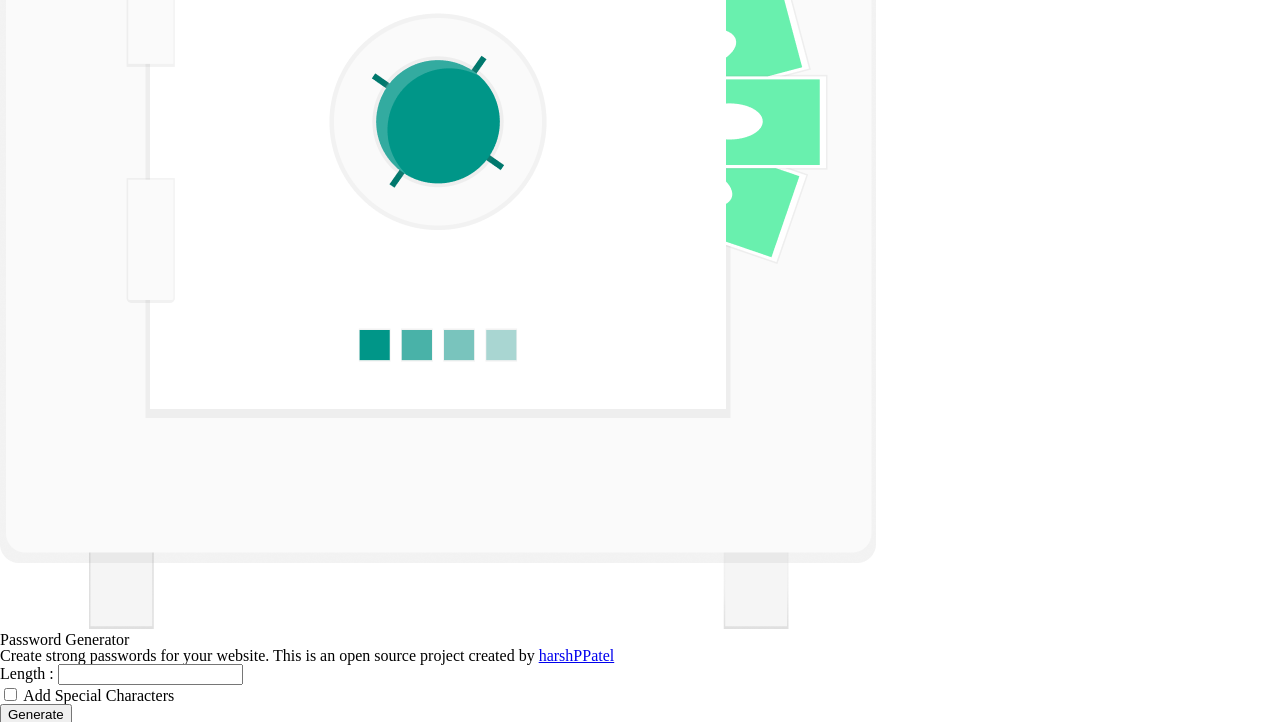
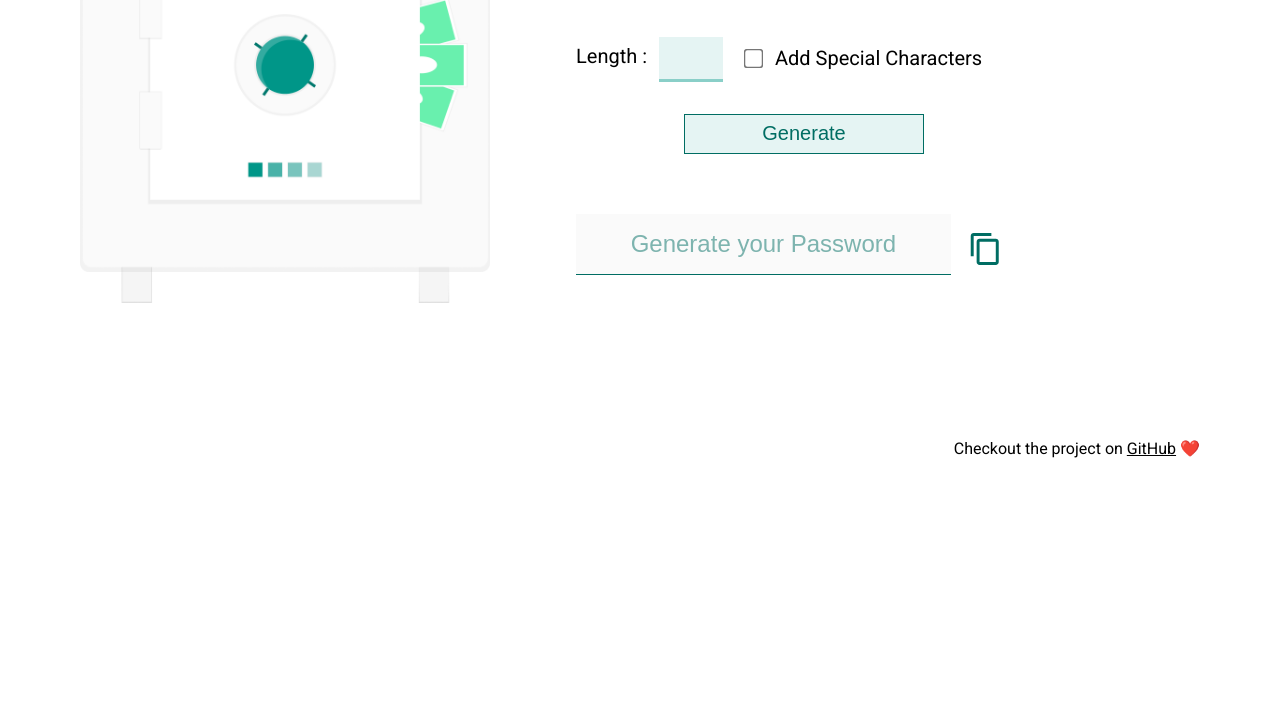
Before and after one commit to harshPPatel/password-generator, a website built with Parcel: page src/index.html in a window 1280 px wide. Shown: the part 315-1037 px from the top of the page. After the commit the page ends 800 px from the top, so only its background shows below. Built offline with nearby package versions, Linux system fonts and the light colour scheme.

Commit message:
added desktop styles for the project

```diff
--- a/src/index.html
+++ b/src/index.html
@@ -4,7 +4,11 @@
     <meta charset="UTF-8">
     <meta name="viewport" content="width=device-width, initial-scale=1.0">
     <meta http-equiv="X-UA-Compatible" content="ie=edge">
-    <title>Starter Kit with Parcel JS</title>
+    <title>Password Generator</title>
+    <!-- Google Fonts -->
+    <link
+      href="https://fonts.googleapis.com/css?family=Roboto:300,400,500&display=swap"
+      rel="stylesheet">
     <link rel="stylesheet" href="./scss/app.scss">
   </head>
   <body>
@@ -51,7 +55,8 @@
           <input type="text"
             name="generated_password"
             id="generated_password"
-            disabled="true">
+            disabled="true"
+            placeholder="Generate your Password">
 
           <!-- copy svg -->
           <a href="" id="copy">
@@ -62,6 +67,8 @@
         </div>
       </div>
     </main>
+
+    <!-- Footer -->
     <footer>
       <p>Checkout the project on
         <a href="https://github.com/harshPPatel/password-generator"
--- a/src/scss/01-helpers/variables.scss
+++ b/src/scss/01-helpers/variables.scss
@@ -0,0 +1,6 @@
+// Colors
+$primary-color: #009688;
+$primary-dark-color: #006d63;
+
+// Other
+$container-width: 1120px;
--- a/src/scss/02-basic/base.scss
+++ b/src/scss/02-basic/base.scss
@@ -0,0 +1,29 @@
+body {
+  height: 100%;
+  width: 100vw;
+  min-height: 100vh;
+  display: flex;
+  align-items: center;
+  justify-content: center;
+  flex-direction: column;
+  font-family: 'Roboto', 'Lucida Sans', 'Lucida Sans Regular', 'Lucida Grande', 'Lucida Sans Unicode', 'Geneva', 'Verdana', sans-serif;
+  font-size: 16px;
+  line-height: 150%;
+  position: relative;
+}
+
+main,
+footer {
+  width: 100%;
+  max-width: $container-width;
+}
+
+a {
+  color: inherit;
+  transition: opacity 0.2s ease;
+
+  &:hover,
+  &:active {
+    opacity: 0.5;
+  }
+}
--- a/src/scss/02-basic/typography.scss
+++ b/src/scss/02-basic/typography.scss
@@ -0,0 +1,26 @@
+h1 {
+  font-size: 42px;
+  font-weight: 500;
+  position: relative;
+
+  &::before {
+    content: '';
+    display: block;
+    position: absolute;
+    right: 103%;
+    top: 50%;
+    transform: translateY(-50%);
+    height: 14px;
+    width: 14px;
+    background-color: $primary-color;
+    border-radius: 20px;
+  }
+}
+
+.kicker {
+  font-size: 18px;
+  font-weight: 300;
+  color: rgba(#000, 0.7);
+  margin: 20px 0 40px;
+  line-height: 160%;
+}
--- a/src/scss/03-layout/footer.scss
+++ b/src/scss/03-layout/footer.scss
@@ -0,0 +1,7 @@
+footer {
+  text-align: right;
+  position: absolute;
+  bottom: 24px;
+  left: 50%;
+  transform: translateX(-50%);
+}
--- /dev/null
+++ b/src/scss/03-layout/main.scss
@@ -0,0 +1,28 @@
+main {
+  display: flex;
+  align-items: center;
+  justify-content: center;
+
+  & > div {
+    width: 50%;
+  }
+}
+
+.img {
+  padding-right: 1.5rem;
+
+  img {
+    width: 90%;
+    height: auto;
+  }
+}
+
+.text {
+  padding-left: 1rem;
+  padding-right: 15%;
+}
+
+.btn-container {
+  text-align: center;
+  margin-bottom: 60px;
+}
--- /dev/null
+++ b/src/scss/03-layout/output.scss
@@ -0,0 +1,34 @@
+.output {
+  display: flex;
+  align-items: center;
+  justify-content: flex-start;
+  width: 100%;
+
+  input {
+    text-align: center;
+    width: 80%;
+    border: none;
+    outline: none;
+    font-size: 24px;
+    padding: 16px 5px;
+    border-bottom: 1px solid $primary-dark-color;
+
+    &::placeholder {
+      font-weight: 300;
+      color: rgba($primary-dark-color, 0.5);
+    }
+  }
+
+  a {
+    display: inline-block;
+    width: 15%;
+    height: 100%;
+    text-align: center;
+    margin-top: 16px;
+
+    svg {
+      height: 32px;
+      width: auto;
+    }
+  }
+}
--- a/src/scss/04-modules/buttons.scss
+++ b/src/scss/04-modules/buttons.scss
@@ -0,0 +1,17 @@
+button {
+  width: 100%;
+  max-width: 240px;
+  height: 40px;
+  text-align: center;
+  font-size: 20px;
+  border: 1px solid $primary-dark-color;
+  color: $primary-dark-color;
+  background-color: rgba($primary-color, 0.1);
+  cursor: pointer;
+  transition: background-color 0.2s ease;
+
+  &:hover,
+  &:focus {
+    background-color: rgba($primary-color, 0.25);
+  }
+}
--- /dev/null
+++ b/src/scss/04-modules/form.scss
@@ -0,0 +1,41 @@
+.form {
+  display: flex;
+  align-items: center;
+  justify-content: flex-start;
+  margin-bottom: 32px;
+
+  label {
+    font-size: 20px;
+
+    &[for='length'] {
+      margin-right: 8px;
+    }
+
+    &[for='special_characters'] {
+      margin-left: 8px;
+      cursor: pointer;
+    }
+  }
+
+  #length {
+    height: 40px;
+    width: 60px;
+    border: none;
+    text-align: center;
+    font-size: 18px;
+    background-color: rgba($primary-color, 0.1);
+    border-bottom: 3px solid rgba($primary-color, 0.4);
+
+    &::-webkit-inner-spin-button {
+      display: none;
+    }
+  }
+
+  #special_characters {
+    transform: scale(1.5);
+  }
+
+  .length {
+    margin-right: 20px;
+  }
+}
--- a/src/scss/05-pages/about.scss
+++ /dev/null
@@ -1,6 +0,0 @@
-body#about {
-  // about page styles
-  background-color: #ddd;
-
-  // Import other small code files here in this block! Create folder with prefixed number and keep all files related to this page in it
-}
--- a/src/scss/app.scss
+++ b/src/scss/app.scss
@@ -5,21 +5,18 @@
 
 // 01 - helpers
 @import './01-helpers/variables.scss';
-@import './01-helpers/breakpoints.scss';
-@import './01-helpers/mixins.scss';
-@import './01-helpers/functions.scss';
 
 // 02 - basic
 @import './02-basic/base.scss';
 @import './02-basic/typography.scss';
-@import './02-basic/grid.scss';
-@import './02-basic/utilities.scss';
 
 // 03 - layout
+@import './03-layout/main.scss';
+@import './03-layout/output.scss';
 @import './03-layout/footer.scss';
 
 // 04 - modules
 @import './04-modules/buttons.scss';
+@import './04-modules/form.scss';
 
 // 05 - pages
-@import './05-pages/about.scss';
```
Also changed, not shown: src/scss/01-helpers/breakpoints.scss (deleted), src/scss/01-helpers/functions.scss (deleted), src/scss/01-helpers/mixins.scss (deleted), src/scss/02-basic/grid.scss (deleted), src/scss/02-basic/utilities.scss (deleted).
